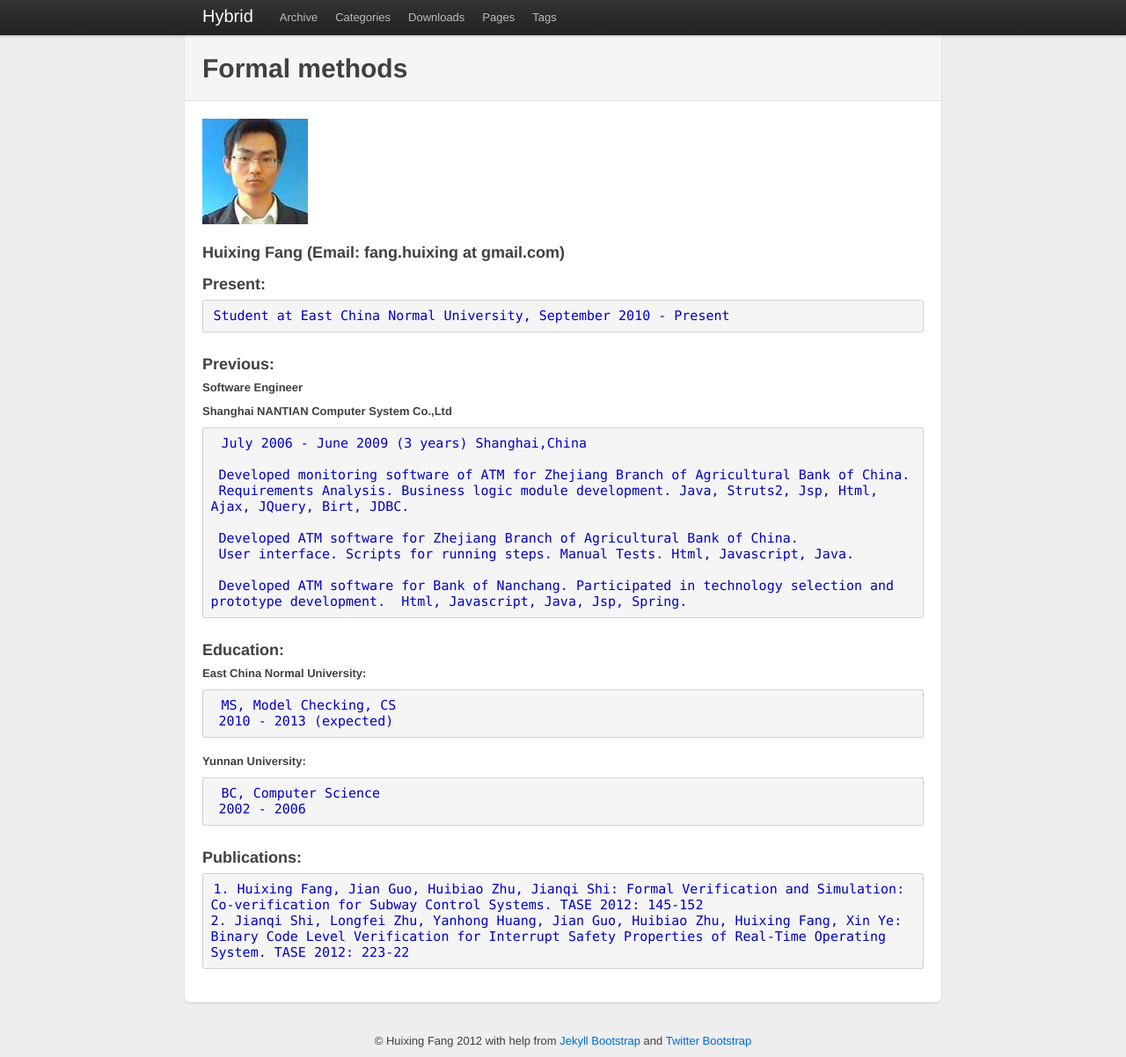
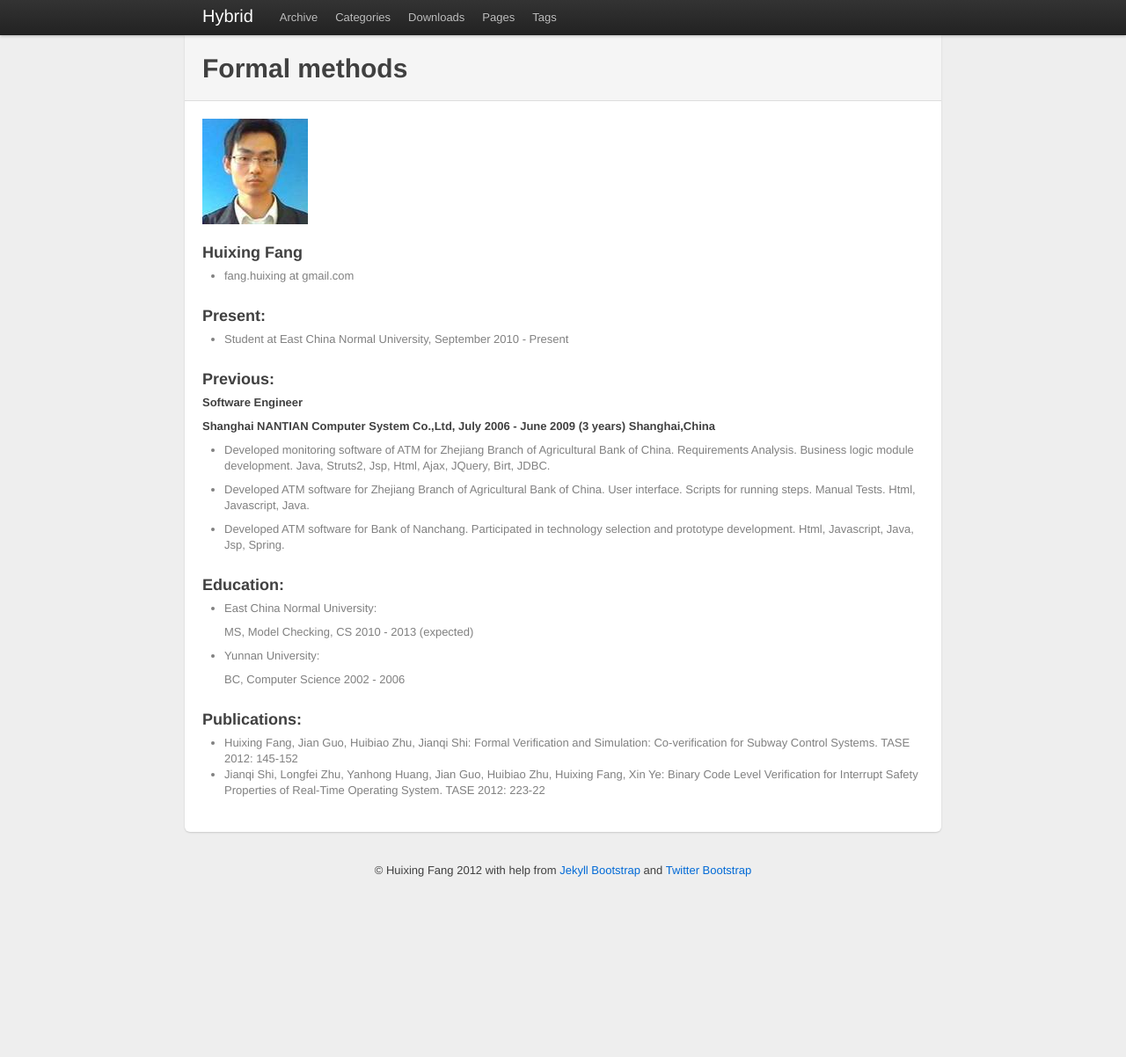
Before and after one commit to fanghuixing/fanghuixing.github.com, a Jekyll site: the page built from index.md, in a window 1280 px wide and 1202 px high. Shown: the whole window at 88% size. Built offline with Jekyll 4.4.1, drawn with Linux system fonts in a browser that asks for light colours.

Commit message:
index content modifications

```diff
--- a/index.md
+++ b/index.md
@@ -5,39 +5,38 @@ header: Hybrid-Formal methods
 img_url: http://fanghuixing.github.com/assets/images
 ---
 ![Huixing Fang](assets/images/13238568880001740m.jpg)
-###Huixing Fang (Email: fang.huixing at gmail.com)
+###Huixing Fang
+*    fang.huixing at gmail.com
 
 
 
 ###Present:
 
-    Student at East China Normal University, September 2010 - Present
+*    Student at East China Normal University, September 2010 - Present
 
 ###Previous:
 
 **Software Engineer**
 
-**Shanghai NANTIAN Computer System Co.,Ltd**
+**Shanghai NANTIAN Computer System Co.,Ltd, July 2006 - June 2009 (3 years) Shanghai,China**
 
-     July 2006 - June 2009 (3 years) Shanghai,China
+*    Developed monitoring software of ATM for Zhejiang Branch of Agricultural Bank of China.
+      Requirements Analysis. Business logic module development. Java, Struts2, Jsp, Html, Ajax, JQuery, Birt, JDBC.
 
-     Developed monitoring software of ATM for Zhejiang Branch of Agricultural Bank of China.
-     Requirements Analysis. Business logic module development. Java, Struts2, Jsp, Html, Ajax, JQuery, Birt, JDBC.
-
-     Developed ATM software for Zhejiang Branch of Agricultural Bank of China.
+*     Developed ATM software for Zhejiang Branch of Agricultural Bank of China.
      User interface. Scripts for running steps. Manual Tests. Html, Javascript, Java.
 
-	 Developed ATM software for Bank of Nanchang. Participated in technology selection and prototype development.  Html, Javascript, Java, Jsp, Spring.
+*	 Developed ATM software for Bank of Nanchang. Participated in technology selection and prototype development.  Html, Javascript, Java, Jsp, Spring.
 
 
 ###Education:
 
-**East China Normal University:**
+*    East China Normal University:
 
 	 MS, Model Checking, CS
      2010 - 2013 (expected)
 
-**Yunnan University:**
+*    Yunnan University:
 
 	 BC, Computer Science
      2002 - 2006
@@ -45,5 +44,5 @@ img_url: http://fanghuixing.github.com/assets/images
 
 ###Publications:
 
-    1. Huixing Fang, Jian Guo, Huibiao Zhu, Jianqi Shi: Formal Verification and Simulation: Co-verification for Subway Control Systems. TASE 2012: 145-152
-    2. Jianqi Shi, Longfei Zhu, Yanhong Huang, Jian Guo, Huibiao Zhu, Huixing Fang, Xin Ye: Binary Code Level Verification for Interrupt Safety Properties of Real-Time Operating System. TASE 2012: 223-22
+*    Huixing Fang, Jian Guo, Huibiao Zhu, Jianqi Shi: Formal Verification and Simulation: Co-verification for Subway Control Systems. TASE 2012: 145-152
+*   Jianqi Shi, Longfei Zhu, Yanhong Huang, Jian Guo, Huibiao Zhu, Huixing Fang, Xin Ye: Binary Code Level Verification for Interrupt Safety Properties of Real-Time Operating System. TASE 2012: 223-22
```
